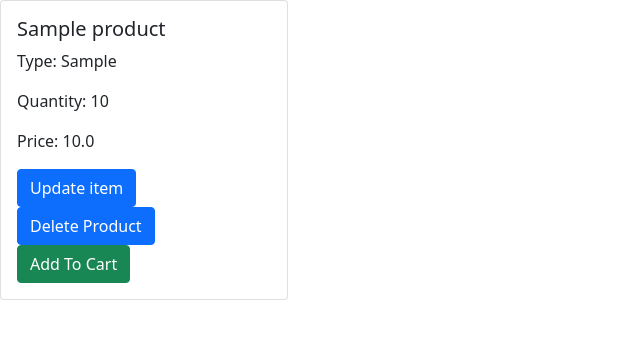
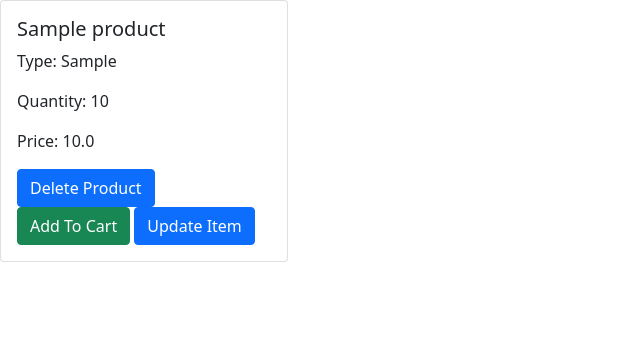
Before and after one commit to thanmaikotha12/E_Commerce, a Django app: page /product/view_all_products in a window 1280 px wide. Shown: the top 339 px of the page, without its empty margins (0-640 px from the left). Run offline with Django 5.2, Linux system fonts and the light colour scheme; tables that the repository leaves empty hold one stand-in row (values such as "Sample post").

Commit message:
product_list.html

```diff
--- a/ecom_project/ecom_app/templates/product_list.html
+++ b/ecom_project/ecom_app/templates/product_list.html
@@ -14,12 +14,12 @@
     <p class="card-text">Type: {{data.p_type}}</p>
       <p class="card-text">Quantity: {{data.p_quantity}}</p>
       <p class="card-text">Price: {{data.p_price}}</p>
-      <a href="#" class="btn btn-primary">Update item</a>
       <form action="/product/delete_by_id/{{data.id}}/" method="POST">
           {% csrf_token %}
           <button class="btn btn-primary" type="submit">Delete Product</button>
       </form>
       <a href="/product/add_to_cart/{{data.id}}/" class="btn btn-success">Add To Cart</a>
+      <a href="/product/update_product/{{data.id}}/" class="btn btn-primary">Update Item </a>
   </div>
 </div>
 {% endfor %}
```
